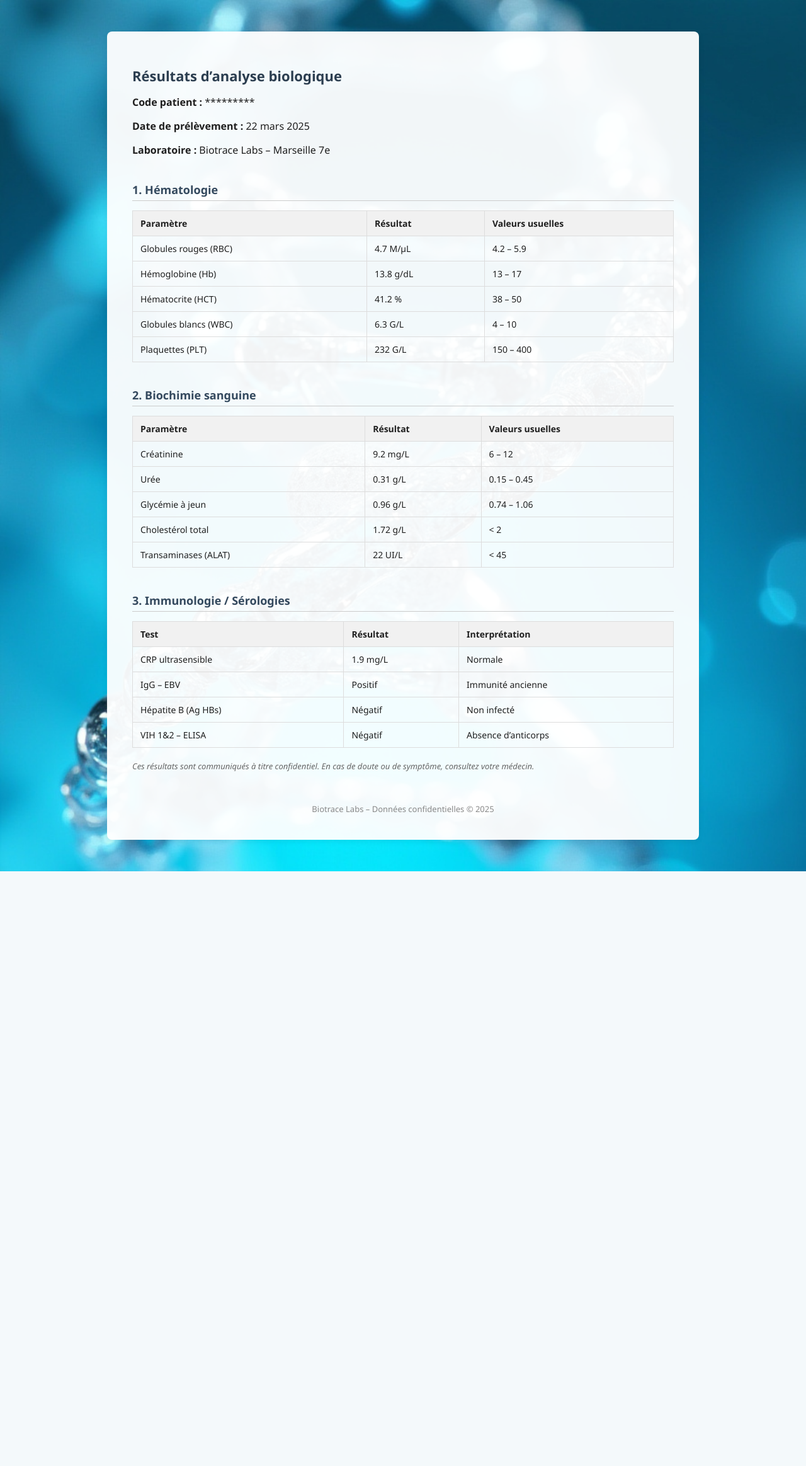
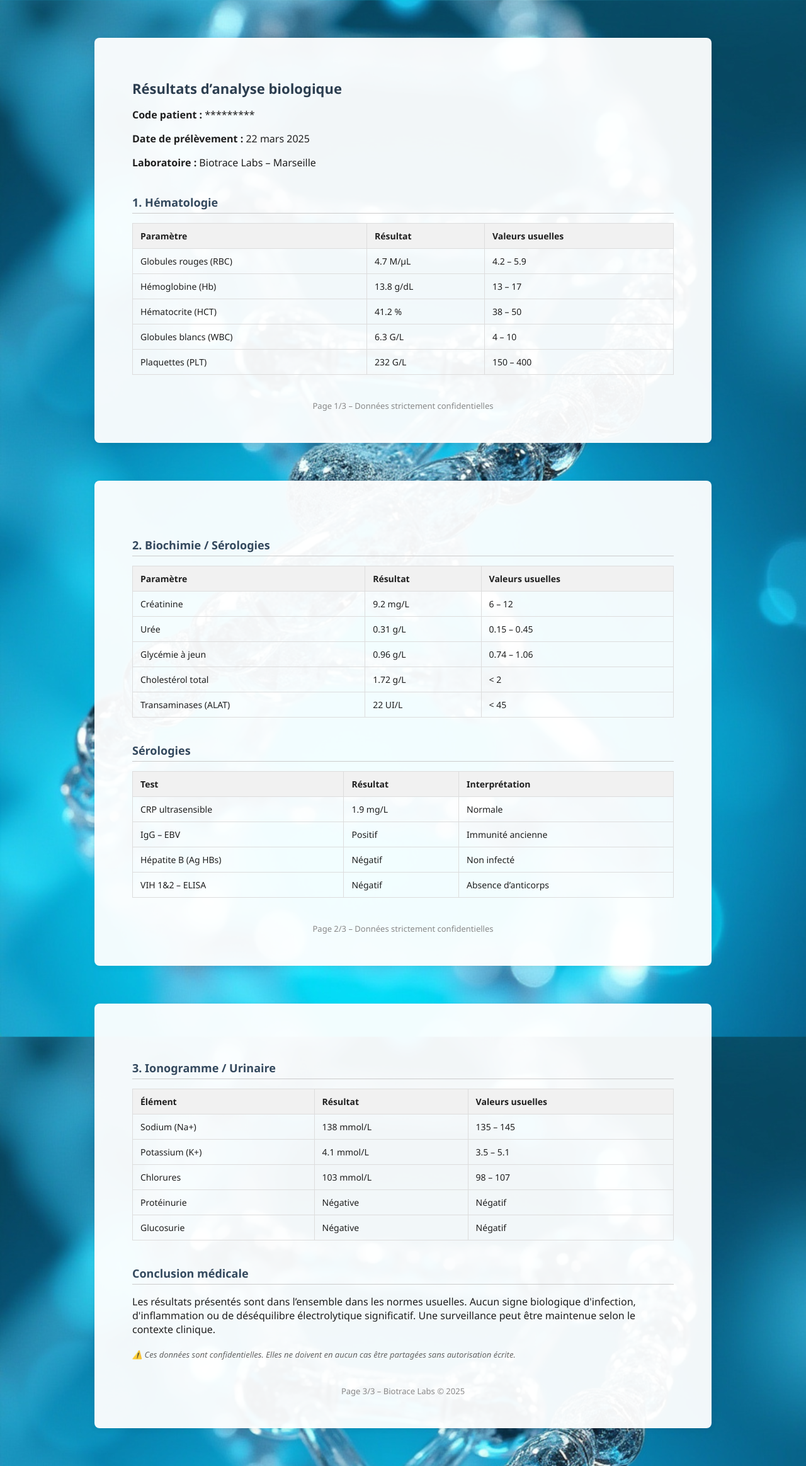
Before and after one commit to louske13/shadowgate, a Flask app: template templates/biotrace.html in a window 1280 px wide. Shown: the whole page at 63% size. Before the commit the page ends 1383 px from the top, so only its background shows below. Run offline with Flask 3, Linux system fonts and the light colour scheme; the template is opened without the code that fills it, so the values that code supplies are empty.

Commit message:
Biotrace étendu à 3 pages + design confidentiel

```diff
--- a/templates/biotrace.html
+++ b/templates/biotrace.html
@@ -13,11 +13,11 @@
             color: #1f1f1f;
         }
 
-        .container {
+        .page {
             background-color: rgba(255, 255, 255, 0.95);
             max-width: 860px;
-            margin: 50px auto;
-            padding: 40px;
+            margin: 60px auto;
+            padding: 50px 60px;
             border-radius: 8px;
             box-shadow: 0 2px 10px rgba(0,0,0,0.08);
         }
@@ -64,16 +64,23 @@
             text-align: center;
             font-size: 13px;
             color: #888;
-            margin-top: 50px;
+            margin-top: 40px;
+        }
+
+        .page-break {
+            page-break-before: always;
+            margin-top: 60px;
         }
     </style>
 </head>
 <body>
-    <div class="container">
+
+    <!-- PAGE 1 -->
+    <div class="page">
         <h1>Résultats d’analyse biologique</h1>
         <p><strong>Code patient :</strong> *********</p>
         <p><strong>Date de prélèvement :</strong> 22 mars 2025</p>
-        <p><strong>Laboratoire :</strong> Biotrace Labs – Marseille 7e</p>
+        <p><strong>Laboratoire :</strong> Biotrace Labs – Marseille</p>
 
         <h2>1. Hématologie</h2>
         <table>
@@ -85,7 +92,12 @@
             <tr><td>Plaquettes (PLT)</td><td>232 G/L</td><td>150 – 400</td></tr>
         </table>
 
-        <h2>2. Biochimie sanguine</h2>
+        <div class="footer">Page 1/3 – Données strictement confidentielles</div>
+    </div>
+
+    <!-- PAGE 2 -->
+    <div class="page page-break">
+        <h2>2. Biochimie / Sérologies</h2>
         <table>
             <tr><th>Paramètre</th><th>Résultat</th><th>Valeurs usuelles</th></tr>
             <tr><td>Créatinine</td><td>9.2 mg/L</td><td>6 – 12</td></tr>
@@ -95,7 +107,7 @@
             <tr><td>Transaminases (ALAT)</td><td>22 UI/L</td><td>&lt; 45</td></tr>
         </table>
 
-        <h2>3. Immunologie / Sérologies</h2>
+        <h2>Sérologies</h2>
         <table>
             <tr><th>Test</th><th>Résultat</th><th>Interprétation</th></tr>
             <tr><td>CRP ultrasensible</td><td>1.9 mg/L</td><td>Normale</td></tr>
@@ -104,11 +116,31 @@
             <tr><td>VIH 1&2 – ELISA</td><td>Négatif</td><td>Absence d’anticorps</td></tr>
         </table>
 
-        <p class="note">
-            Ces résultats sont communiqués à titre confidentiel. En cas de doute ou de symptôme, consultez votre médecin.
+        <div class="footer">Page 2/3 – Données strictement confidentielles</div>
+    </div>
+
+    <!-- PAGE 3 -->
+    <div class="page page-break">
+        <h2>3. Ionogramme / Urinaire</h2>
+        <table>
+            <tr><th>Élément</th><th>Résultat</th><th>Valeurs usuelles</th></tr>
+            <tr><td>Sodium (Na+)</td><td>138 mmol/L</td><td>135 – 145</td></tr>
+            <tr><td>Potassium (K+)</td><td>4.1 mmol/L</td><td>3.5 – 5.1</td></tr>
+            <tr><td>Chlorures</td><td>103 mmol/L</td><td>98 – 107</td></tr>
+            <tr><td>Protéinurie</td><td>Négative</td><td>Négatif</td></tr>
+            <tr><td>Glucosurie</td><td>Négative</td><td>Négatif</td></tr>
+        </table>
+
+        <h2>Conclusion médicale</h2>
+        <p>
+            Les résultats présentés sont dans l’ensemble dans les normes usuelles.
+            Aucun signe biologique d'infection, d'inflammation ou de déséquilibre électrolytique significatif.
+            Une surveillance peut être maintenue selon le contexte clinique.
         </p>
 
-        <div class="footer">Biotrace Labs – Données confidentielles © 2025</div>
+        <p class="note">⚠️ Ces données sont confidentielles. Elles ne doivent en aucun cas être partagées sans autorisation écrite.</p>
+
+        <div class="footer">Page 3/3 – Biotrace Labs © 2025</div>
     </div>
 </body>
 </html>
```
